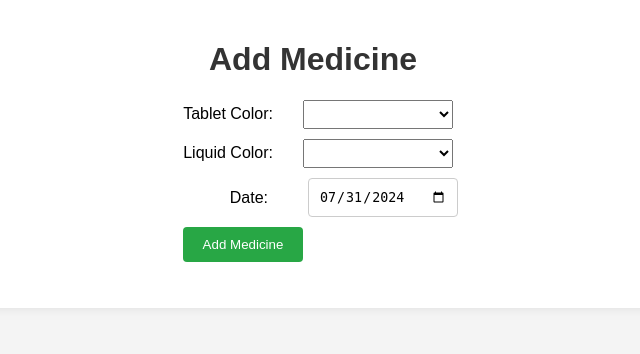
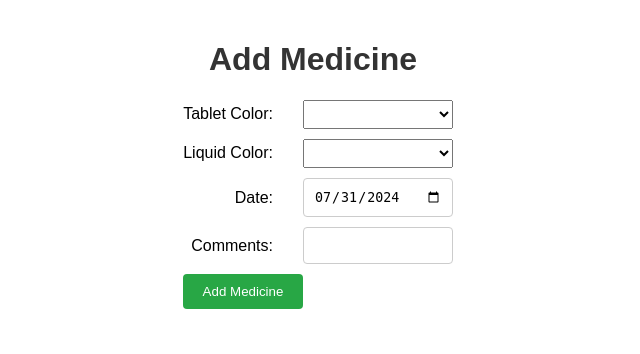
Before and after one commit to Dara-Ekanth/Hair-Medicine-Tracker, a Flask app: page /add_medicine in a window 1280 px wide. Shown: the part 50-404 px from the top of the page, without its empty margins (327-967 px from the left). Run offline with Flask 3, Linux system fonts and the light colour scheme; the visitor is signed in with stand-in values (Sample User, id 1); data that the repository does not hold is empty.

Commit message:
comment section is added

```diff
--- a/app.py
+++ b/app.py
@@ -30,6 +30,7 @@ class Medicine(db.Model):
     liquid_color = db.Column(db.String(150), nullable=False)
     date_taken = db.Column(db.DateTime, nullable=False)
     user_id = db.Column(db.Integer, db.ForeignKey('user.id'), nullable=False)
+    comments = db.Column(db.String(500), nullable=True)
 
 class TabletColor(db.Model):
     id = db.Column(db.Integer, primary_key=True)
@@ -56,6 +57,7 @@ def add_medicine():
         tablet_color = request.form.get('tablet_color')
         liquid_color = request.form.get('liquid_color')
         date_taken_str = request.form.get('date_taken')
+        comments = request.form.get('comments')
         if not tablet_color or not liquid_color:
             flash('Both tablet and liquid colors are required!')
             return redirect(url_for('add_medicine'))
@@ -65,7 +67,7 @@ def add_medicine():
         except ValueError:
             flash('Invalid date format. Please use YYYY-MM-DD.', 'danger')
             return redirect(url_for('add_medicine'))
-        new_medicine = Medicine(tablet_color=tablet_color, liquid_color=liquid_color,date_taken=date_taken, user_id=current_user.id)
+        new_medicine = Medicine(tablet_color=tablet_color, liquid_color=liquid_color,date_taken=date_taken, user_id=current_user.id, comments=comments)
         db.session.add(new_medicine)
         db.session.commit()
         flash('Medicine added successfully!')
--- a/static/add_medicine.css
+++ b/static/add_medicine.css
@@ -6,13 +6,22 @@ label {
     margin-top: 0px !important;
   }
 
-  select {
+  select{
     display: inline-block;
     width: 150px;
     box-sizing: border-box;
     padding: 5px;
     margin-left: 20px;
     margin-bottom: 0px !important;
+  }
+
+  input{
+  display: inline-block;
+      width: 150px;
+      box-sizing: border-box;
+      padding: 5px;
+      margin-left: 20px;
+      margin-bottom: 0px !important;
   }
 
 .form-group{
@@ -37,3 +46,10 @@ label {
   border-radius: 4px;
   width: 150px;
 }
+
+#comments {
+  padding: 10px;
+  border: 1px solid #ccc;
+  border-radius: 4px;
+  width: 150px;
+}
--- a/templates/add_medicine.html
+++ b/templates/add_medicine.html
@@ -9,7 +9,7 @@
 <h1>Add Medicine</h1>
 
 <form class="form-inline" method="POST" action="{{ url_for('add_medicine') }}">
-    <input type="hidden" name="csrf_token" value = "{{ csrf_token() }}" />
+    <input type="hidden" name="csrf_token" value="{{ csrf_token() }}"/>
     <div class="form-group">
         <label for="tablet_color">Tablet Color:</label>
         <select name="tablet_color" id="tablet_color" required>
@@ -31,17 +31,22 @@
         </select>
     </div>
     <div class="form-group">
-        <label style="margin-right:15px;" for="date_taken">Date:</label>
-        <input style="margin-left:25px;" type="date" class="form-control" id="date_taken" name="date_taken">
+        <label for="date_taken">Date:</label>
+        <input type="date" class="form-control" id="date_taken" name="date_taken">
+    </div>
+    <div class="form-group">
+        <label for="comments">Comments:</label>
+        <input type="text" class="form-control" id="comments" name="comments">
     </div>
     <div class="form-group">
         <button id="add_medicine" type="submit">Add Medicine</button>
     </div>
-  </form>
-  <script>
+</form>
+<script>
     document.addEventListener("DOMContentLoaded", function() {
         var today = new Date().toISOString().split('T')[0];
         document.getElementById('date_taken').value = today;
     });
+
 </script>
 {% endblock %}
--- a/templates/index.html
+++ b/templates/index.html
@@ -11,6 +11,7 @@
             <th>Date Taken</th>
             <th>Tablet Color</th>
             <th>Liquid Color</th>
+            <th>Comments</th>
             <th>Delete</th>
         </tr>
     </thead>
@@ -20,6 +21,7 @@
                 <td>{{ medicine.date_taken.strftime('%d-%m-%Y') }}</td>
                 <td>{{ medicine.tablet_color }}</td>
                 <td>{{ medicine.liquid_color }}</td>
+                <td title = "{{medicine.comments}}">{{ medicine.comments | truncate(25, True, '', 0) }}</td>
                 <td>
                     <form action="{{ url_for('delete_medicine', id=medicine.id) }}" method="post" style="display:inline;">
                         <input type="hidden" name="csrf_token" value = "{{ csrf_token() }}" />
```
Also changed, not shown: 1 other file.
